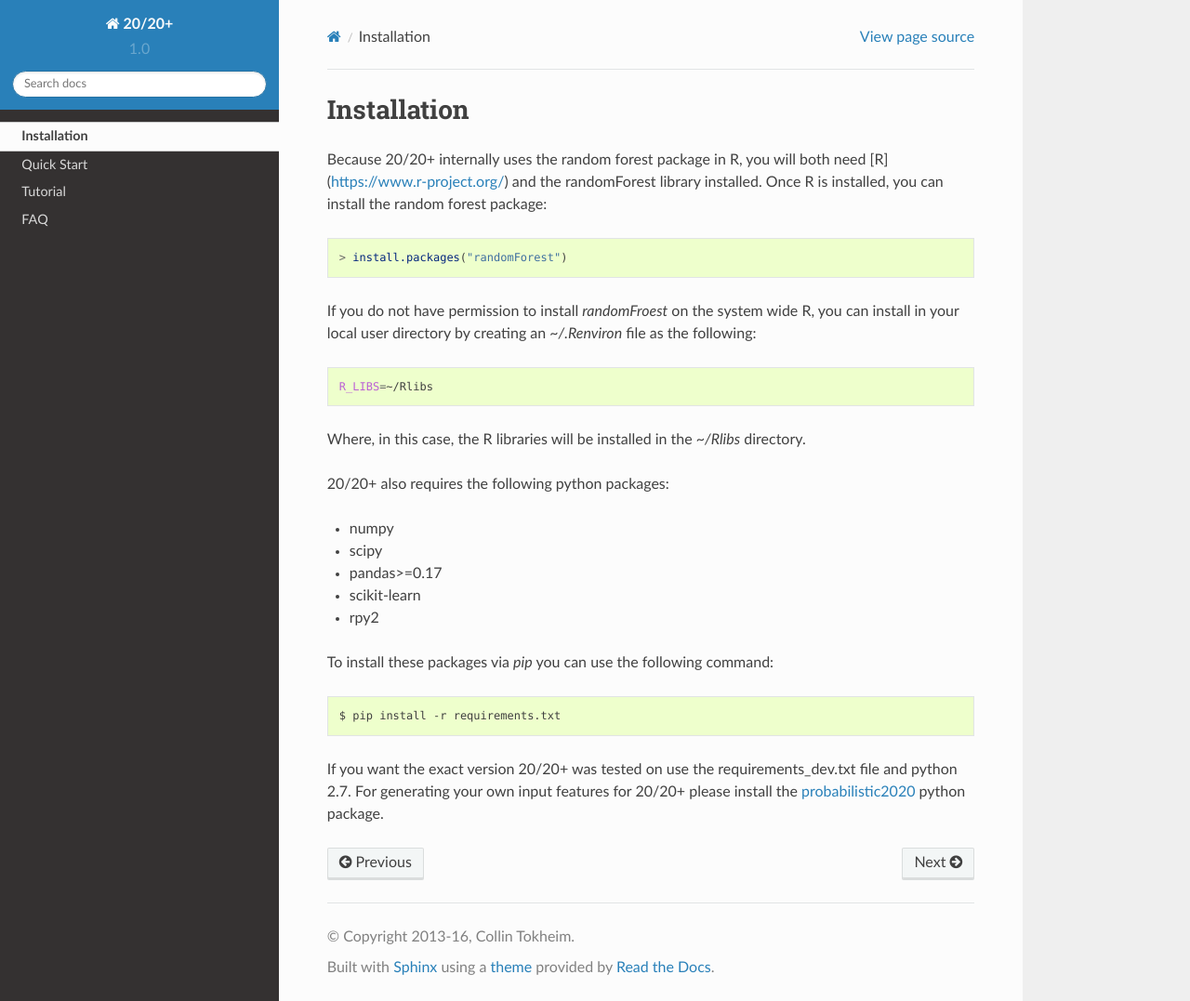
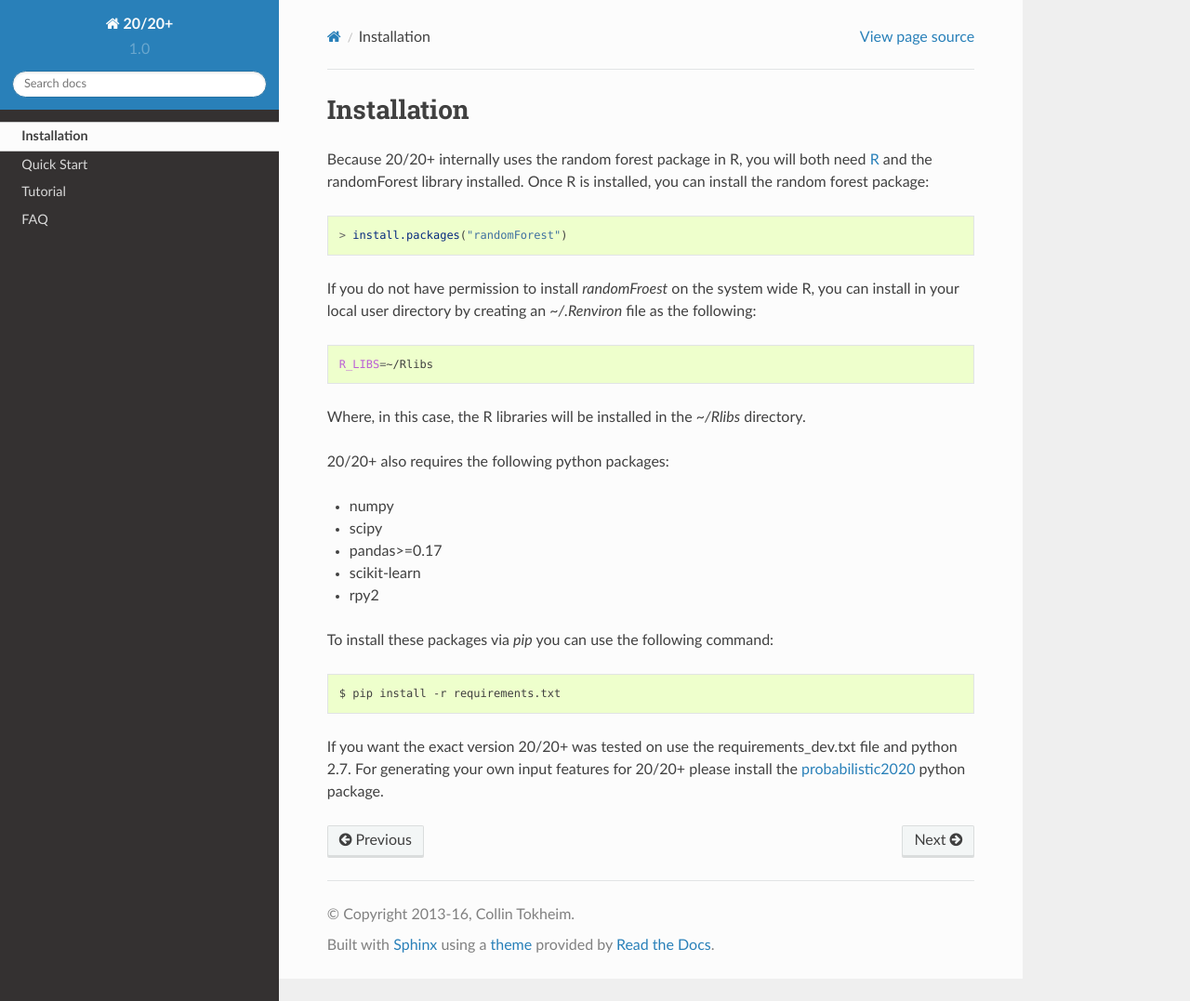
Before and after one commit to KarchinLab/2020plus, a Sphinx documentation site: the page built from doc/installation.rst, in a window 1280 px wide and 1077 px high. Shown: the whole window at 93% size. Built offline with Sphinx 7.4.7 and the Read the Docs theme 2.0.0, drawn with Linux system fonts in a browser that asks for light colours.

Commit message:
Removed markdown style hyperlink

```diff
--- a/doc/installation.rst
+++ b/doc/installation.rst
@@ -1,7 +1,7 @@
 Installation
 ------------
 
-Because 20/20+ internally uses the random forest package in R, you will both need [R](https://www.r-project.org/) and the randomForest library installed. Once R is installed, you can install the random forest package:
+Because 20/20+ internally uses the random forest package in R, you will both need `R <https://www.r-project.org/>`_ and the randomForest library installed. Once R is installed, you can install the random forest package:
 
 .. code-block:: R
 
```
